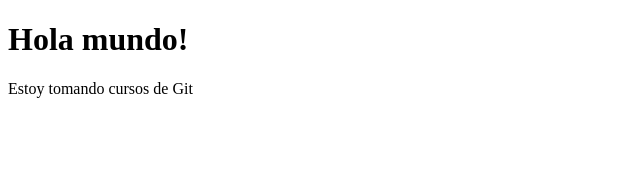
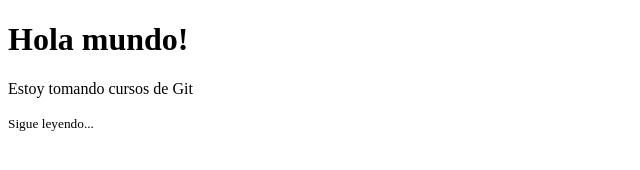
Before and after one commit to TrueAzt3k/Blog, a plain HTML site: page index.html in a window 1280 px wide. Shown: the full height of the page, 0-640 px from the left. Drawn offline with Linux system fonts and the light colour scheme.

Commit message:
Primer commit

```diff
--- a/index.html
+++ b/index.html
@@ -8,5 +8,6 @@
 <body>
     <h1>Hola mundo!</h1>
     <p>Estoy tomando cursos de Git</p>
+    <small>Sigue leyendo...</small>
 </body>
 </html>
```
